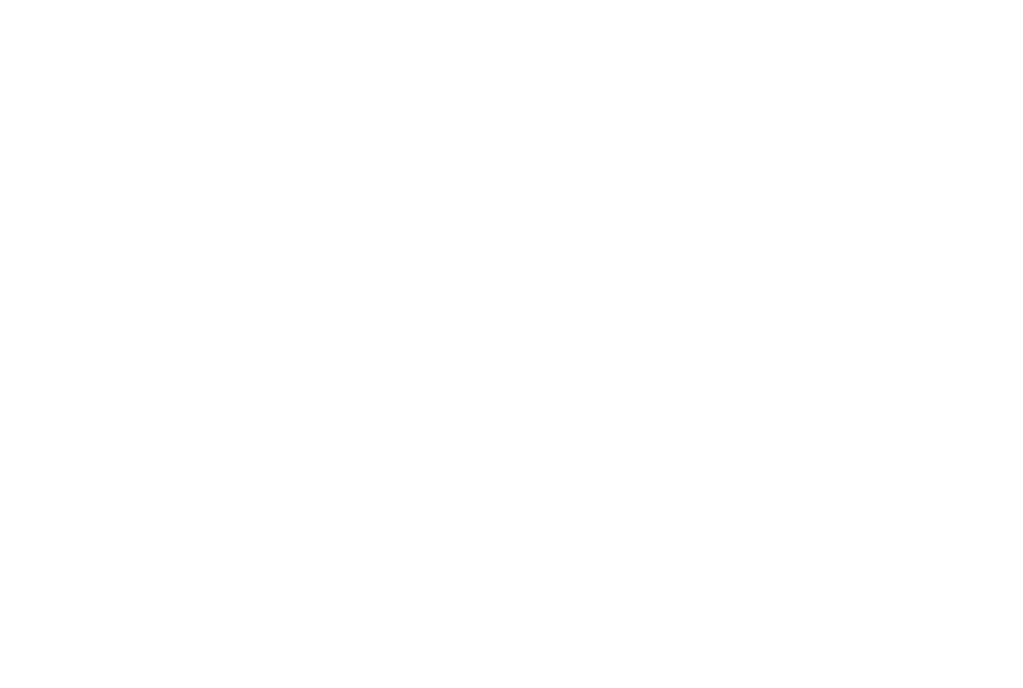
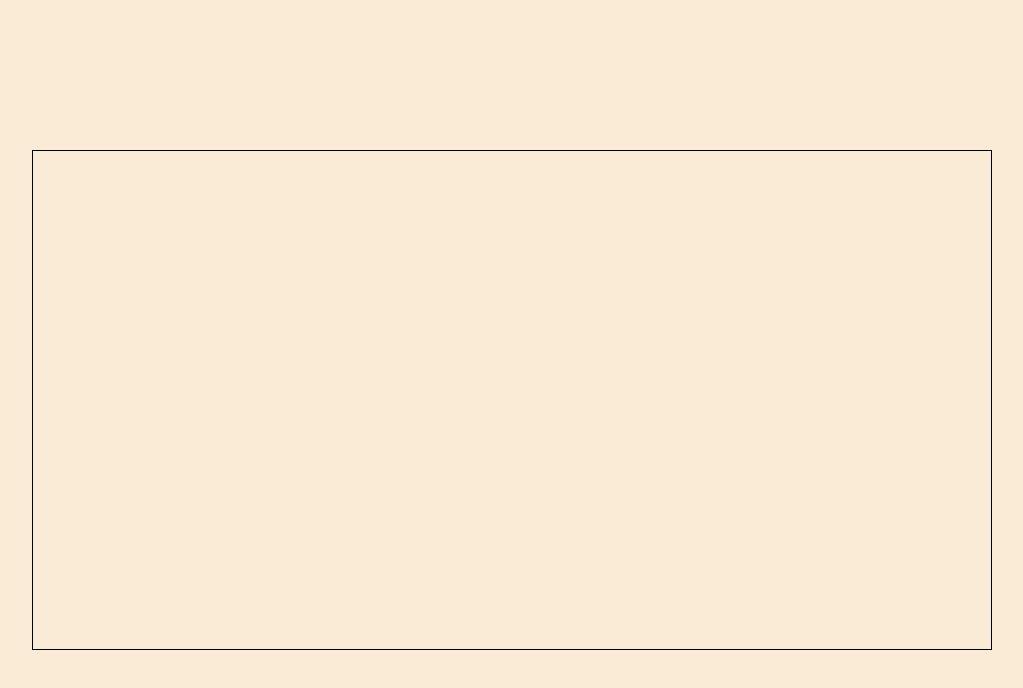
Before and after one commit to jjlagoutaris/Etch-a-Sketch, a plain HTML site: page index.html in a window 1280 px wide. Shown: the whole page, without its empty margins (128-1151 px from the left). Drawn offline with Linux system fonts and the light colour scheme.

Commit message:
got the grid set up

```diff
--- a/index.html
+++ b/index.html
@@ -6,8 +6,10 @@
     <meta name="viewport" content="width=device-width, initial-scale=1.0">
     <title>Etch-a-Sketch</title>
     <link rel="shortcut icon" href="/Etch-a-sketch.ico" type="image/x-icon">
+    <link rel="stylesheet" href="/style.css">
 </head>
 <body>
+    <div id="container"></div>
     <script src="js.js"></script>
 </body>
 </html>
--- a/js.js
+++ b/js.js
@@ -0,0 +1,15 @@
+let container = document.querySelector("#container");
+function createGrid(){
+    for(let i = 0; i < 16; i++){
+        const row = document.createElement('div');
+        row.classList.add('row');
+        container.appendChild(row);
+        for (let j = 0; j < 16; j++){
+            const square = document.createElement('div');
+            square.setAttribute('id', 'innerSquare');
+            square.classList.add('square');
+            row.appendChild(square);
+        }
+    }
+}
+createGrid();
--- a/style.css
+++ b/style.css
@@ -0,0 +1,31 @@
+html{
+    box-sizing: border-box;
+}
+*, *::before, *::after{
+    box-sizing: inherit;
+}
+body{
+    background-color: antiquewhite;
+    display: flex;
+    align-items: center;
+    justify-content: center;
+    height: 100vh;
+    padding: 0;
+    margin: 0;
+}
+#container{
+    padding: 0;
+    margin: 0;
+    display: flex;
+    flex-flow: row wrap;
+    justify-content: center;
+    align-items: center;
+    width: 960px;
+    height: 500px;
+    border: 1px solid black;
+}
+.square{
+    height: 31.125px;
+    width: 59.875px;
+    /* // box-sizing: border-box; */
+}
```
